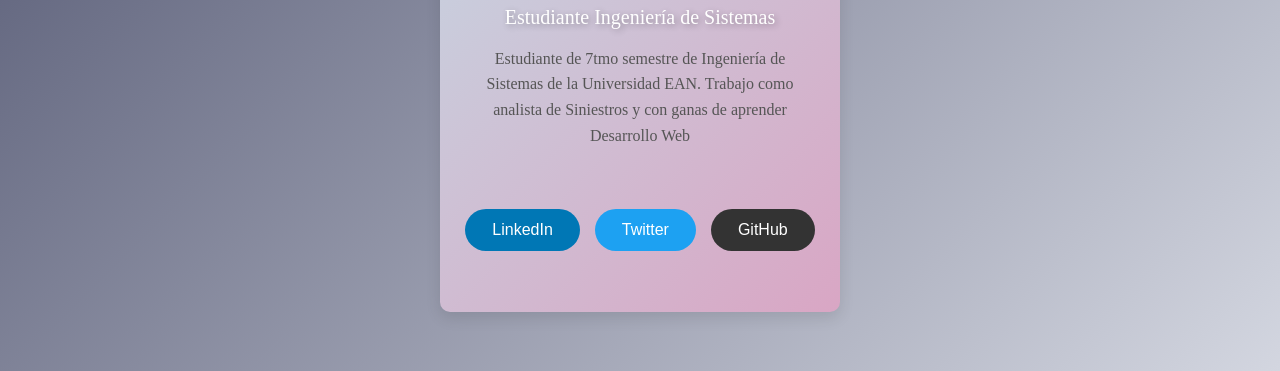
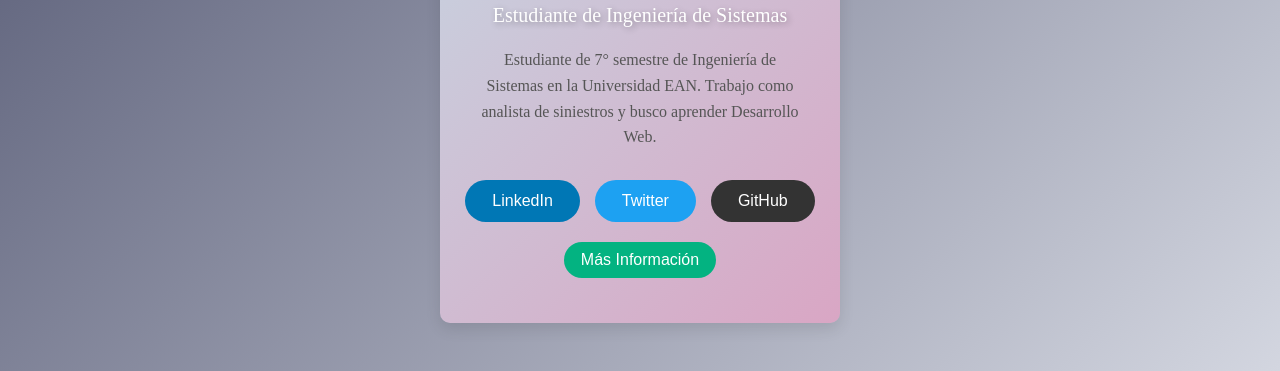
Before and after one commit to NicoDiazVillalba/tarjetaPerfil, a plain HTML site: page tarjetaMejorada/index.html in a window 1280 px wide. Shown: the part 429-800 px from the top of the page. Drawn offline with Linux system fonts and the light colour scheme.

Commit message:
Agregar botón y javascript cambio te información

```diff
--- a/tarjetaMejorada/index.html
+++ b/tarjetaMejorada/index.html
@@ -4,33 +4,30 @@
 <head>
   <meta charset="UTF-8">
   <meta name="viewport" content="width=device-width, initial-scale=1.0">
-  <title>Perfil Nicolas Diaz</title>
+  <title>Perfil Nicolás Díaz</title>
   <link rel="stylesheet" href="styles.css">
+  <script src="script.js" defer></script> <!-- Defer evita bloquear la carga -->
 </head>
+
 <body>
-  <!-- Se crea el contenedor de la tarjeta en un div class para editarlo posteriormente -->
   <div class="contenedor">
     <div class="tarjeta">
-      <img src="perfil.jpg" alt="Foto de Perfil" class="foto-perfil">
+      <img src="perfil.jpg" alt="Foto de perfil de Nicolás Díaz" class="foto-perfil">
       <h1 class="nombre">Nicolás Díaz</h1>
-      <h2 class="titulo">Estudiante Ingeniería de Sistemas</h2>
-      <p class="descripcion">
+      <h2 class="titulo">Estudiante de Ingeniería de Sistemas</h2>
+      <p class="descripcion" id="descripcion">
+        Estudiante de 7° semestre de Ingeniería de Sistemas en la Universidad EAN. Trabajo como analista de siniestros y
+        busco aprender Desarrollo Web.
+      </p>
 
-        Estudiante de 7tmo semestre de Ingeniería de Sistemas de la Universidad EAN. Trabajo como analista de Siniestros
-        y con ganas
-        de aprender Desarrollo Web
-      </p> <br></br>
-      <ul class="redes-sociales">
-        <!-- Se reemplazan los <a> por botones confuncionalidad y enlace a los sitios -->
-        <li><button onclick="window.open('https://www.linkedin.com/in/nicolas-diaz-villalba-7856ba218/', '_blank')"
-            class="linkedin">LinkedIn</button></li>
-        <li><button onclick="window.open('https://x.com/NicolasDiazVil3', '_blank')" class="twitter">Twitter</button>
-        </li>
-        <li><button onclick="window.open('https://github.com/NicoDiazVillalba', '_blank')"
-            class="github">GitHub</button></li>
-      </ul><br></br>
+      <div class="redes-sociales">
+        <button onclick="window.open('https://www.linkedin.com/in/nicolas-diaz-villalba-7856ba218/', '_blank')"
+          class="linkedin">LinkedIn</button>
+        <button onclick="window.open('https://x.com/NicolasDiazVil3', '_blank')" class="twitter">Twitter</button>
+        <button onclick="window.open('https://github.com/NicoDiazVillalba', '_blank')" class="github">GitHub</button>
+      </div>
 
-
+      <button class="botonCambio" id="botonCambio">Más Información</button>
     </div>
   </div>
 </body>
--- /dev/null
+++ b/tarjetaMejorada/script.js
@@ -0,0 +1,10 @@
+var boton = document.getElementById("botonCambio");
+
+function cambiarTexto(){
+
+    var texto = document.getElementById("descripcion");
+    var nuevoTexto = "Estoy buscando oportunidades laborales que me permitan desarrollar mis habilidades en programación y bases de datos";
+    texto.textContent = nuevoTexto;
+}
+
+boton.addEventListener("click",cambiarTexto);
--- a/tarjetaMejorada/styles.css
+++ b/tarjetaMejorada/styles.css
@@ -1,5 +1,3 @@
-/*Se agrega un fondo y se centra la tarejta en la mitad de la página*/
-/* Se agrega un fondo con gradiente mas suave  */
 body {
   display: flex;
   justify-content: center;
@@ -9,122 +7,98 @@
   background: linear-gradient(135deg, #4a4e6a, #d3d6e0);
 }
 
-/* Estilos de la tarjeta */
+/* Tarjeta */
 .tarjeta {
   width: 350px;
-  height: auto;
-  background-color: white;
-  background-image: linear-gradient(135deg, #c1e1e9, #d9a6c4); /* Gradiente suave de tonos pastel */
+  background: linear-gradient(135deg, #c1e1e9, #d9a6c4);
   border-radius: 10px;
-  margin: 20px auto;
   padding: 25px;
   text-align: center;
   box-shadow: 0 6px 15px rgba(0, 0, 0, 0.1);
   animation: fadeIn 2s;
 }
 
-/* Animación para la tarjeta */
+/* Animación */
 @keyframes fadeIn {
-  0% { opacity: 0; }
-  100% { opacity: 1; }
+  from { opacity: 0; }
+  to { opacity: 1; }
 }
 
-/* Foto de perfil */
+/* Imagen de perfil */
 .foto-perfil {
   width: 270px;
   height: 270px;
   border-radius: 50%;
-  border: 4px solid #ffffff;
+  border: 4px solid #fff;
   display: block;
   margin: auto;
 }
 
-/* Mi nombre */
+/* Nombre y título */
 .nombre {
   font-size: 32px;
-  color: #333333;
+  color: #333;
   font-weight: bold;
-  text-align: center;
   margin-top: 15px;
 }
 
-/* Ocupación */
 .titulo {
   font-size: 20px;
-  color: #ffffff;
+  color: #fff;
   text-shadow: 2px 2px 6px rgba(0, 0, 0, 0.3);
   font-weight: 500;
-  margin-top: 10px;
+  margin-top: 30px;
+  margin-bottom: 20px;
 }
 
 /* Descripción */
 .descripcion {
   font-size: 16px;
-  color: #555555;
-  text-align: center;
-  margin-bottom: 25px;
+  color: #555;
+  margin-bottom: 30px;
   line-height: 1.6;
   padding: 0 15px;
 }
 
-/* Listado de redes sociales */
+/* Redes sociales */
 .redes-sociales {
   display: flex;
   justify-content: center;
   gap: 15px;
-  align-items: center;
-  list-style: none;
-  padding: 0;
-  margin: 0;
-  width: 100%;
 }
 
-/* Estilo de los botones de redes sociales */
 .redes-sociales button {
-  color: #ffffff;
+  color: #fff;
   border: 2px solid transparent;
   padding: 10px 25px;
   cursor: pointer;
   border-radius: 25px;
   font-size: 16px;
   transition: transform 0.3s ease, background-color 0.3s ease, border-color 0.3s ease;
-  background-color: rgba(0, 0, 0, 0.2);
 }
 
-.redes-sociales button.linkedin {
-  background-color: #0077b5;
+.linkedin { background-color: #0077b5; }
+.twitter { background-color: #1da1f2; }
+.github { background-color: #333; }
+
+/* Hover botones */
+.redes-sociales button:hover,
+.botonCambio:hover {
+  transform: scale(1.1);
+  opacity: 0.9;
 }
 
-.redes-sociales button.twitter {
-  background-color: #1da1f2;
+/* Botón "Más Información" */
+.botonCambio {
+  color: #fff;
+  background-color: rgb(3, 179, 129);
+  display: block;
+  margin: 20px auto;
+  padding: 7px 15px;
+  font-size: 16px;
+  text-align: center;
+  border-radius: 20px;
+  cursor: pointer;
+  border: 2px solid transparent;
+  transition: transform 0.3s ease, background-color 0.3s ease, border-color 0.3s ease;
 }
-
-.redes-sociales button.github {
-  background-color: #333;
-}
-
-/* Efecto hover de los botones */
-.redes-sociales button:hover {
-  transform: scale(1.1);
-  opacity: 0.9;
-
-}
-
-/* Estilos específicos para cada red en hover */
-.redes-sociales .linkedin:hover {
-  background-color: #0077b5;
-  color: white;
-  border-color: #0077b5;
-}
-
-.redes-sociales .twitter:hover {
-  background-color: #1da1f2;
-  color: white;
-  border-color: #1da1f2;
-}
-
-.redes-sociales .github:hover {
-  background-color: #333;
-  color: white;
-  border-color: #333;
-}
```
